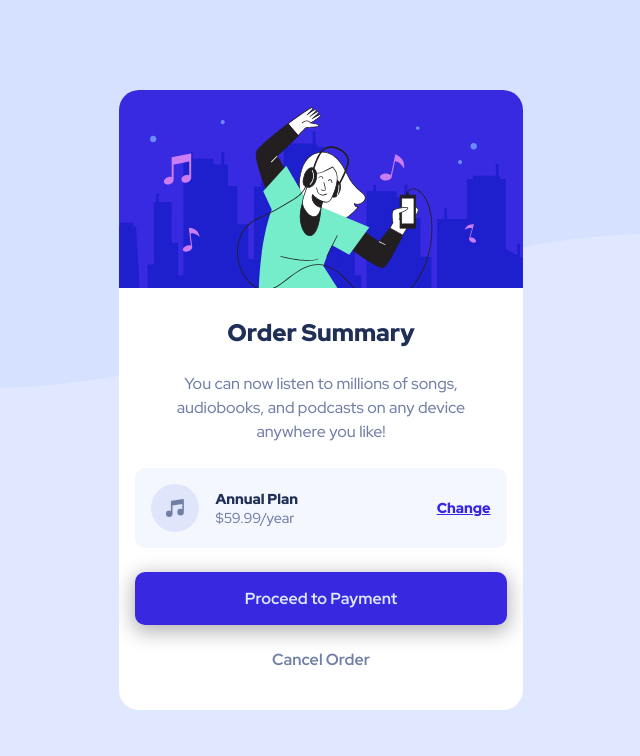
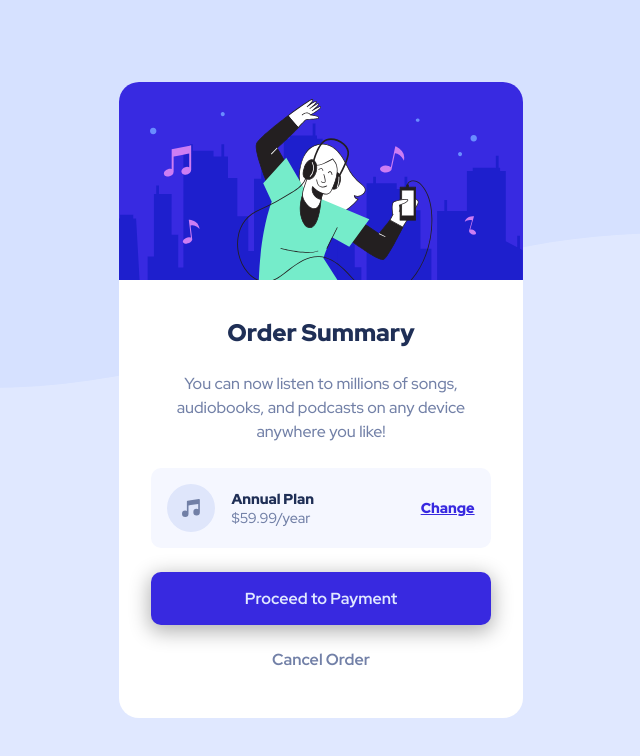
Before and after one commit to Rhinozer0s/Frontendmentor-rep-11, a plain HTML site: page index.html in a window 1280 px wide. Shown: the whole page, without its empty margins (319-959 px from the left). Drawn offline with Linux system fonts and the light colour scheme.

Commit message:
Update style.css
add media padding

```diff
--- a/css/style.css
+++ b/css/style.css
@@ -45,6 +45,12 @@ body {
   display: grid;
   row-gap: 1.5rem;
   padding: 1.5rem 1rem;
+}
+
+@media screen and (min-width: 40em){
+    .article{
+        padding: 2rem;
+    }
 }
 
 .headline {
```
